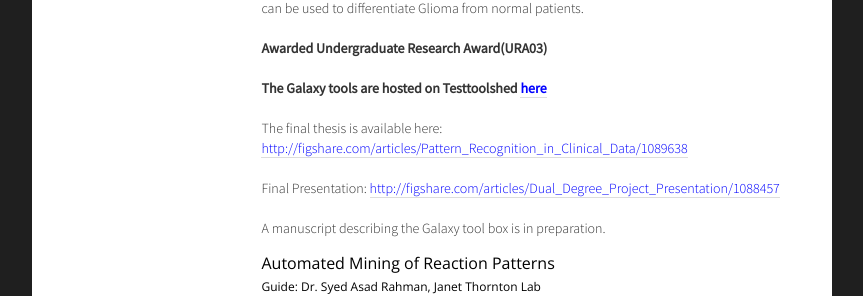
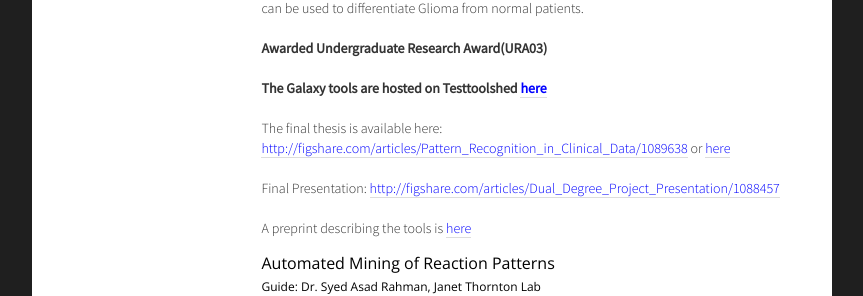
Before and after one commit to saketkc/resume, a plain HTML site: page index.html in a window 1280 px wide. Shown: the part 1351-1647 px from the top of the page, without its empty margins (208-1071 px from the left). Drawn offline with nearby package versions, Linux system fonts and the light colour scheme.

Commit message:
Update links

```diff
--- a/index.html
+++ b/index.html
@@ -174,13 +174,14 @@
                         <b>The  Galaxy tools are hosted on Testtoolshed <a href="https://testtoolshed.g2.bx.psu.edu/repository?user_id=5b9741dfa55cf19a" target="_blank"> here </a></b>
                         <br/>
                         <br/>
-                        The final thesis is available here: <a href="http://figshare.com/articles/Pattern_Recognition_in_Clinical_Data/1089638" target="_blank">http://figshare.com/articles/Pattern_Recognition_in_Clinical_Data/1089638</a>
+                        The final thesis is available here: <a href="http://figshare.com/articles/Pattern_Recognition_in_Clinical_Data/1089638" target="_blank">http://figshare.com/articles/Pattern_Recognition_in_Clinical_Data/1089638</a> or
+                        <a href="http://www-scf.usc.edu/~skchoudh/files/thesis.pdf">here</a>
                         <br/>
                         <br/>
                         Final Presentation: <a href="http://figshare.com/articles/Dual_Degree_Project_Presentation/1088457" target="_blank">http://figshare.com/articles/Dual_Degree_Project_Presentation/1088457</a>
                         <br/>
                         <br/>
-                        A manuscript describing the Galaxy tool box is in preparation.
+                        A preprint describing the tools is <a href="http://www-scf.usc.edu/~skchoudh/files/Galdrive_biorxiv.pdf">here</a>
                         </ul>
                     </p>
                     <h4>Automated Mining of Reaction Patterns</h4>
```
